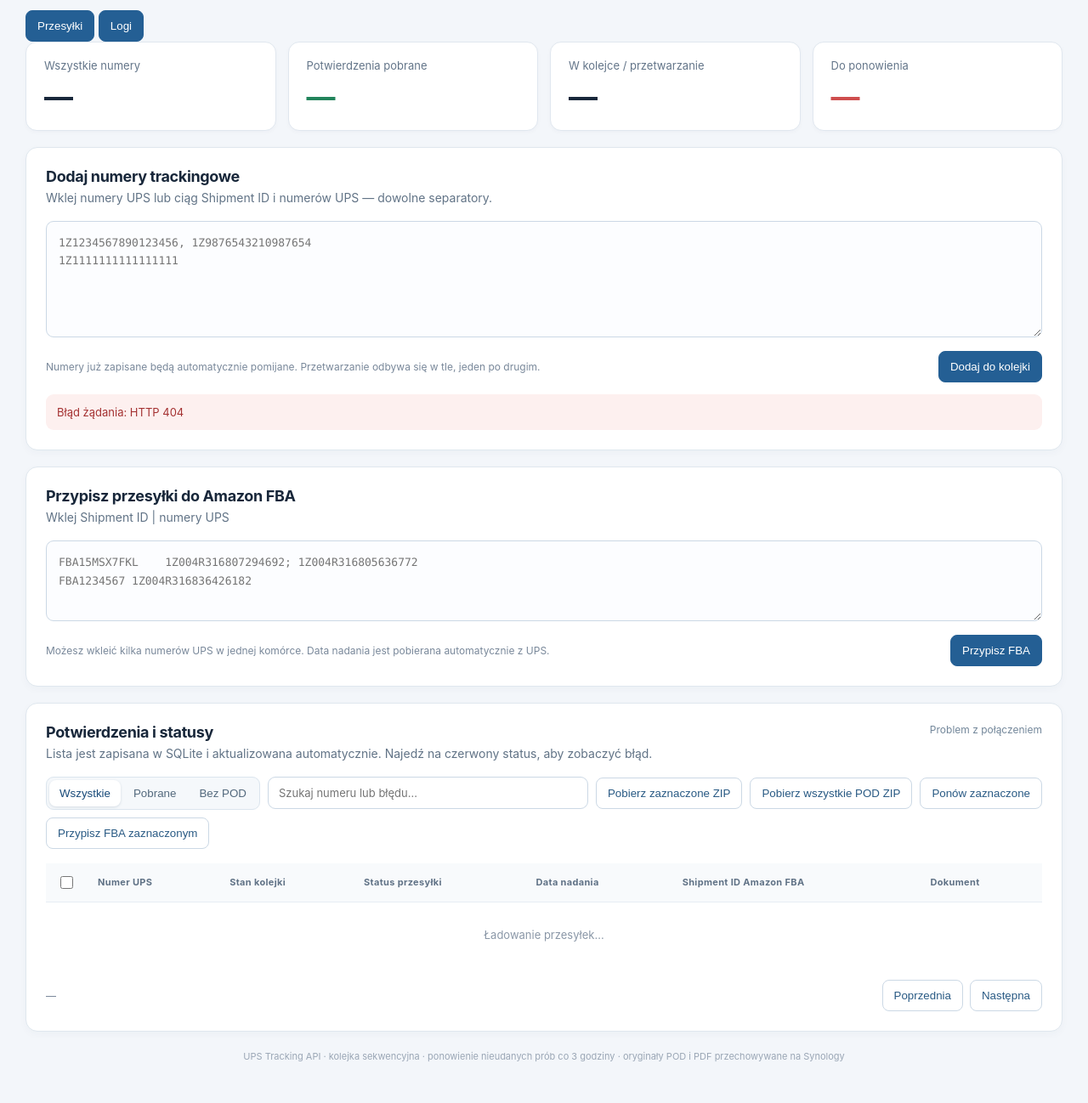
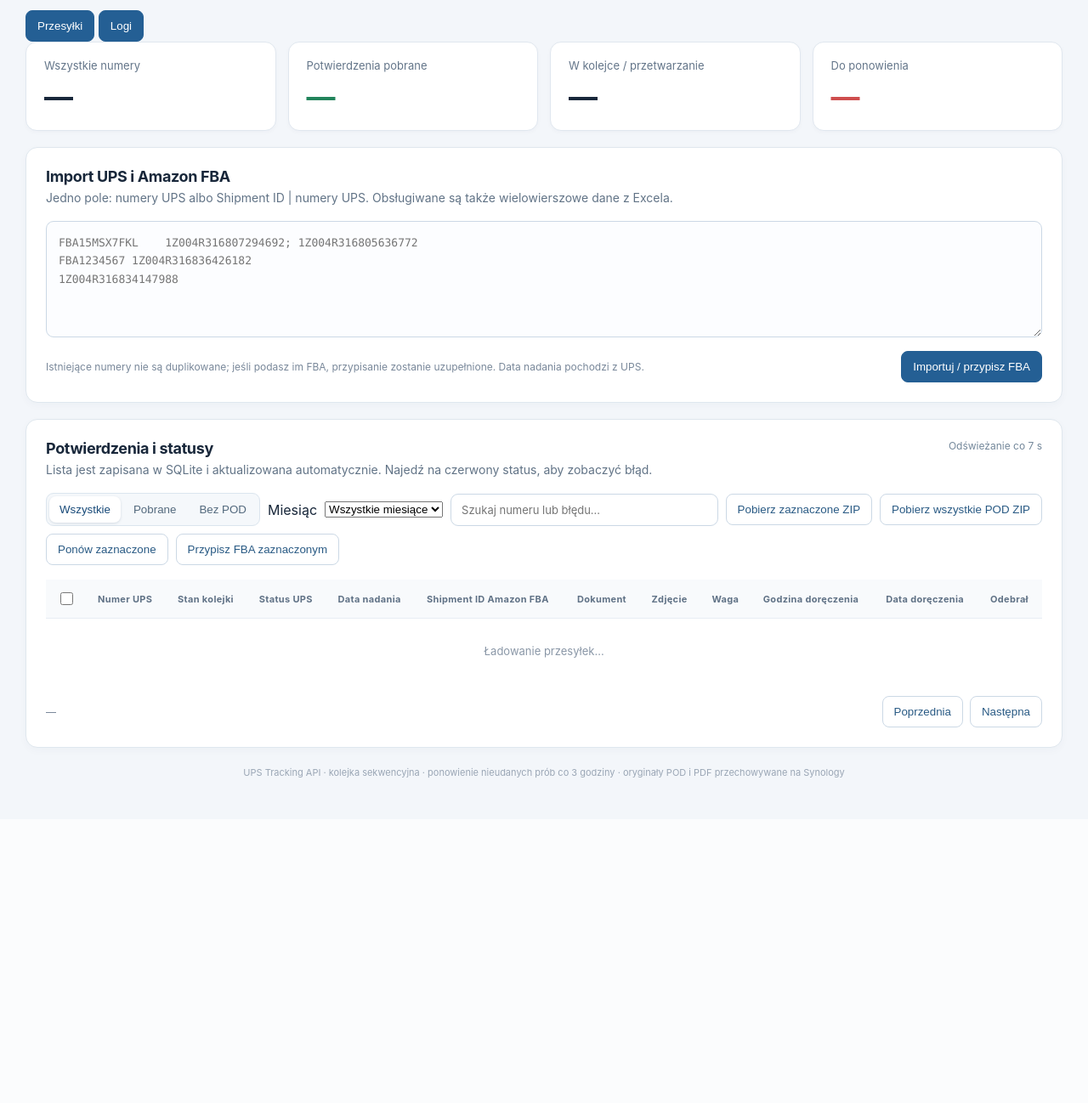
Before and after one commit to elconcept/UPS-POD, a Python web app: template web/templates/index.html in a window 1280 px wide. Shown: the part 193-1491 px from the top of the page at 85% size. After the commit the page ends 1109 px from the top, so only its background shows below. Run offline with Jinja, Linux system fonts and the light colour scheme; the template is opened without the code that fills it, so the values that code supplies are empty.

Commit message:
ui: one universal Excel import, month switcher and 5 real UPS delivery metadata columns

```diff
--- a/web/templates/index.html
+++ b/web/templates/index.html
@@ -49,23 +49,13 @@
     <article class="stat problem"><div>Do ponowienia</div><strong id="count-retry">—</strong></article>
   </section>
   <section class="panel intake">
-    <div class="section-head"><div><h2>Dodaj numery trackingowe</h2><p>Wklej numery UPS lub ciąg Shipment ID i numerów UPS — dowolne separatory.</p></div></div>
+    <div class="section-head"><div><h2>Import UPS i Amazon FBA</h2><p>Jedno pole: numery UPS albo Shipment ID | numery UPS. Obsługiwane są także wielowierszowe dane z Excela.</p></div></div>
     <form id="intake-form">
-      <textarea id="trackings" name="trackings" rows="5" spellcheck="false" placeholder="1Z1234567890123456, 1Z9876543210987654&#10;1Z1111111111111111"></textarea>
-      <div class="form-bar"><span>Numery już zapisane będą automatycznie pomijane. Przetwarzanie odbywa się w tle, jeden po drugim.</span>
-        <button type="submit" id="add-btn">Dodaj do kolejki</button></div>
+      <textarea id="trackings" name="trackings" rows="5" spellcheck="false" placeholder="FBA15MSX7FKL&#9;1Z004R316807294692; 1Z004R316805636772&#10;FBA1234567 1Z004R316836426182&#10;1Z004R316834147988"></textarea>
+      <div class="form-bar"><span>Istniejące numery nie są duplikowane; jeśli podasz im FBA, przypisanie zostanie uzupełnione. Data nadania pochodzi z UPS.</span>
+        <button type="submit" id="add-btn">Importuj / przypisz FBA</button></div>
     </form>
     <div id="notice" class="notice" role="status" aria-live="polite" hidden></div>
-  </section>
-  <section class="panel intake fba-import">
-    <div class="section-head"><div><h2>Przypisz przesyłki do Amazon FBA</h2>
-      <p>Wklej Shipment ID | numery UPS</p></div></div>
-    <form id="fba-form">
-      <textarea id="fba-rows" rows="3" spellcheck="false" placeholder="FBA15MSX7FKL&#9;1Z004R316807294692; 1Z004R316805636772&#10;FBA1234567 1Z004R316836426182"></textarea>
-      <div class="form-bar"><span>Możesz wkleić kilka numerów UPS w jednej komórce. Data nadania jest pobierana automatycznie z UPS.</span>
-        <button type="submit" id="fba-import-btn">Przypisz FBA</button></div>
-    </form>
-    <div id="fba-notice" class="notice" role="status" hidden></div>
   </section>
   <section class="panel">
     <div class="section-head">
@@ -78,6 +68,8 @@
         <button class="filter" data-scope="ready" type="button">Pobrane</button>
         <button class="filter" data-scope="missing" type="button">Bez POD</button>
       </div>
+      <label class="month-label" for="month-filter">Miesiąc</label>
+      <select id="month-filter" aria-label="Miesiąc nadania"><option value="all">Wszystkie miesiące</option></select>
       <input type="search" id="query" placeholder="Szukaj numeru lub błędu…" aria-label="Szukaj" />
       <button class="secondary" type="button" id="download-selected">Pobierz zaznaczone ZIP</button>
       <button class="secondary" type="button" id="download-all">Pobierz wszystkie POD ZIP</button>
@@ -88,9 +80,9 @@
       <table>
         <thead><tr>
           <th><input type="checkbox" id="select-page" title="Zaznacz widoczne numery"></th>
-          <th>Numer UPS</th><th>Stan kolejki</th><th>Status przesyłki</th><th>Data nadania</th><th>Shipment ID Amazon FBA</th><th>Dokument</th>
+          <th>Numer UPS</th><th>Stan kolejki</th><th>Status UPS</th><th>Data nadania</th><th>Shipment ID Amazon FBA</th><th>Dokument</th><th>Zdjęcie</th><th>Waga</th><th>Godzina doręczenia</th><th>Data doręczenia</th><th>Odebrał</th>
         </tr></thead>
-        <tbody id="rows"><tr><td colspan="7" class="empty">Ładowanie przesyłek…</td></tr></tbody>
+        <tbody id="rows"><tr><td colspan="12" class="empty">Ładowanie przesyłek…</td></tr></tbody>
       </table>
     </div>
     <footer class="pagination">
```
